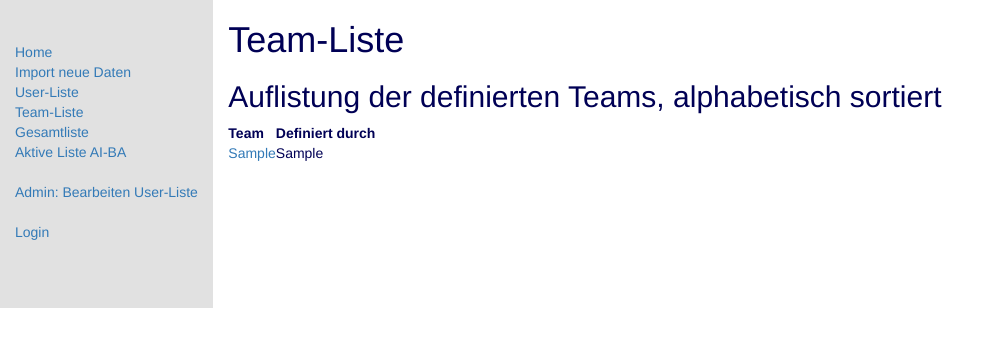
After one commit to ysBA2018/Rapp_myRDB, a Django app: page /rapp/teamliste/ in a window 1280 px wide. The commit adds this page. Shown: the top 347 px of the page, without its empty margins (0-1005 px from the left). Run offline with Django 3.2, Linux system fonts and the light colour scheme; tables that the repository leaves empty hold one stand-in row (values such as "Sample post"); parts of the project's set-up code (start-up, migrations or seed data) failed here and were passed over; some libraries are stand-ins or nearby versions.

Commit message:
add views for team tabel tblOrga

```diff
--- a/rapp/models.py
+++ b/rapp/models.py
@@ -63,6 +63,29 @@ class TblOrga(models.Model):
 	def __str__(self) -> str:
 		return self.team
 
+	def get_absolute_url(self):
+		# Returns the url for the item.
+		return reverse('teamliste', args=[])
+
+	def get_absolute_update_url(self):
+		# Returns the url to access a particular instance of the model.
+		# return reverse('user-detail', args=[str(self.id)])
+		return reverse('team-update', args=[str(self.id)])
+
+	def get_absolute_delete_url(self):
+		# Returns the url to access a particular instance of the model.
+		# return reverse('user-detail', args=[str(self.id)])
+		return reverse('team-delete', args=[str(self.id)])
+
+	def get_absolute_create_url(self):
+		# Returns the url to open the create-instance of the model (no ID given, the element does not exist yet).
+		return reverse('team-create', args=[])
+
+
+
+
+
+
 # Die Namen aller aktiven und gelöschten UserIDen und der dazugehörenden Namen (Realnamen und Technische User)
 class TblUserIDundName(models.Model):
 	id = 				models.AutoField(db_column='ID', primary_key=True)  # Field name made lowercase.
@@ -125,7 +148,6 @@ class TblUserIDundName(models.Model):
 		return reverse('user-create', args=[])
 
 
-	# Todo: Löschen-Link in Ändern-Dialog einbauen
 	# Todo: Suchfelder in die Listenanzeige einbauen
 	# Todo: Als nächsten den Team-Dioalog bauen, dann die User hat Rolle-Kette weiter ausbauen
 
--- a/rapp/templates/base_generic.html
+++ b/rapp/templates/base_generic.html
@@ -24,7 +24,7 @@
 		  <li><a href="{% url 'index' %}">Home</a></li>
 		  <li><a href="">Import neue Daten</a></li>
 		  <li><a href="{% url 'userliste' %}">User-Liste</a></li>
-		  <li><a href="{% url 'userliste' %}">Team-Liste</a></li>
+		  <li><a href="{% url 'teamliste' %}">Team-Liste</a></li>
 		  <li><a href="{% url 'gesamtliste' %}">Gesamtliste</a></li>
 		  <li><a href="">Aktive Liste AI-BA</a></li>
 		  <li>&nbsp;</li>
--- a/rapp/templates/index.html
+++ b/rapp/templates/index.html
@@ -15,7 +15,9 @@
   <ul>
     <li><strong>Administrierte Berechtigungen:</strong> {{ num_rights }}</li>
     <li><strong>Integrierte UserIDs:</strong> {{ num_userIDs }}</li>
-    <li><strong>UserIDs der Abteilung:</strong> {{ num_userIDsInDepartment }}</li>
+    <li><strong>Aktive UserIDs:</strong> {{ num_active_userids }}</li>
+    <li><strong>UserIDs der Abteilung:</strong> {{ num_active_userids }}</li>
+    <li><strong>Vorhandene Teams:</strong> {{ num_teams }}</li>
     <li><strong>Anwender der RechteDB:</strong> {{ num_users }}</li>
   </ul>
 
--- /dev/null
+++ b/rapp/templates/rapp/tblorga_list.html
@@ -0,0 +1,24 @@
+{% extends "base_generic.html" %}
+
+{% block content %}
+	<h1>Team-Liste</h1>
+    <h2>Auflistung der definierten Teams, alphabetisch sortiert</h2>
+
+	{% if tblorga_list %}
+        <table>
+            <tr>
+                <th>Team</th>
+                <th>Definiert durch </th>
+            </tr>
+            {% for team in tblorga_list %}
+                <tr>
+                    <td> <a href="{{ team.get_absolute_update_url }}">{{ team.team }} </a> </td>
+                    <td>{{ team.themeneigentuemer }}</td>
+                </tr>
+        {% endfor %}
+
+        </table>
+    {% else %}
+        <p>Es gibt keine Teams in der Orga-Liste.</p>
+    {% endif %}
+{% endblock %}
--- a/rapp/urls.py
+++ b/rapp/urls.py
@@ -20,8 +20,8 @@ from . import admin
 # app_name = 'rapp'		# Wird nur benötigt als namespace, falls mehrere Apps dieselbe Teil-URL haben
 
 urlpatterns = [
-	# path('', views.IndexView.as_view(), name='index'),
-	path('', views.index, name='index'),
+	path('', views.IndexView.as_view(), name='index'),
+	# path('', views.index, name='index'),
 ]
 
 
@@ -41,9 +41,6 @@ urlpatterns += [
 	path('userliste/', views.UserIDundNameListView.as_view(), name='userliste'),
 ]
 
-
-# Todo: Von den generischen Formularen für den User wird derzeit nur ...-update genutzt, der Rest geht über die Admin-Page --> Einbauen in Seiten überlegen
-
 # Generische Formulare für CUD UserIDundName (werden im Frontend bedient)
 urlpatterns += [
 	path('user/<int:pk>/delete/', views.TblUserIDundNameDelete.as_view(), name='user-delete'),
@@ -51,3 +48,17 @@ urlpatterns += [
 	path('user/<int:pk>/update/', views.TblUserIDundNameUpdate.as_view(), name='user-update'),
 	path('user/<int:pk>/toggle_geloescht/', views.userToggleGeloescht, name='user-toggle-geloescht'),
 ]
+
+
+# Der Link auf die Team-liste
+urlpatterns += [
+	path('teamliste/', views.TeamListView.as_view(), name='teamliste'),
+]
+
+# Generische Formulare für CUD Orga (werden im Frontend bedient)
+urlpatterns += [
+	path('team/<int:pk>/delete/', views.TblOrgaDelete.as_view(), name='team-delete'),
+	path('team/create/', views.TblOrgaCreate.as_view(), name='team-create'),
+	path('team/<int:pk>/update/', views.TblOrgaUpdate.as_view(), name='team-update'),
+	# Todo Wird das benötigt? path('team/<int:pk>/toggle_geloescht/', views.userToggleGeloescht, name='user-toggle-geloescht'),
+]
--- a/rapp/views.py
+++ b/rapp/views.py
@@ -4,7 +4,7 @@ from __future__ import unicode_literals
 # Create your views here.
 
 from django.shortcuts import get_object_or_404, render
-from rapp.models import TblUserIDundName, TblGesamt
+from rapp.models import TblUserIDundName, TblGesamt, TblOrga
 from django.views import generic
 
 from django.http import HttpResponseRedirect
@@ -23,6 +23,8 @@ def index(request):
 	num_rights = TblGesamt.objects.all().count()
 	num_userids = TblUserIDundName.objects.all().count
 	num_active_userids = TblUserIDundName.objects.filter(geloescht=False).count
+	num_userids_in_department = TblUserIDundName.objects.filter(geloescht=False, abteilung__icontains='ZI-AI-BA').count
+	num_teams = TblOrga.objects.all().count
 
 	return render(
 		request,
@@ -30,7 +32,8 @@ def index(request):
 		context={'num_rights': num_rights,  # Todo: Korrekte Daten einpflegen
 				 'num_userIDs': num_userids,
 				 'num_activeUserIDs': num_active_userids,
-				 'num_userIDsInDepartment': 42,
+				 'num_userIDsInDepartment': num_userids_in_department,
+				 'num_teams': num_teams,
 				 'num_users': 23,
 		},
 	)
@@ -46,6 +49,7 @@ class GesamtListView(generic.ListView):
 class GesamtDetailView(generic.DetailView):
 	model = TblGesamt
 
+###################################################################
 # Die Gesamtliste der User ungefiltert
 class UserIDundNameListView(generic.ListView):
 	model = TblUserIDundName
@@ -83,3 +87,23 @@ def userToggleGeloescht(request, pk):
 
 	# redirect to a new URL:
 	return HttpResponseRedirect(reverse('userliste') )
+
+###################################################################
+# Die Gesamtliste der Teams (TblOrga)
+
+class TeamListView(generic.ListView):
+	model = TblOrga
+	# paginate_by = 100
+
+class TblOrgaCreate(CreateView):
+	model = TblOrga
+	fields = '__all__'
+	initial = {'geloscht' : 'False',}
+
+class TblOrgaUpdate(UpdateView):
+	model = TblOrga
+	fields = '__all__'
+
+class TblOrgaDelete(DeleteView):
+	model = TblOrga
+	success_url = reverse_lazy('teamliste')
```
Also changed, not shown: rapp/templates/rapp/tblorga_confirm_delete.html (added, +15 -0 lines), rapp/templates/rapp/tblorga_form.html (added, +38 -0 lines).
